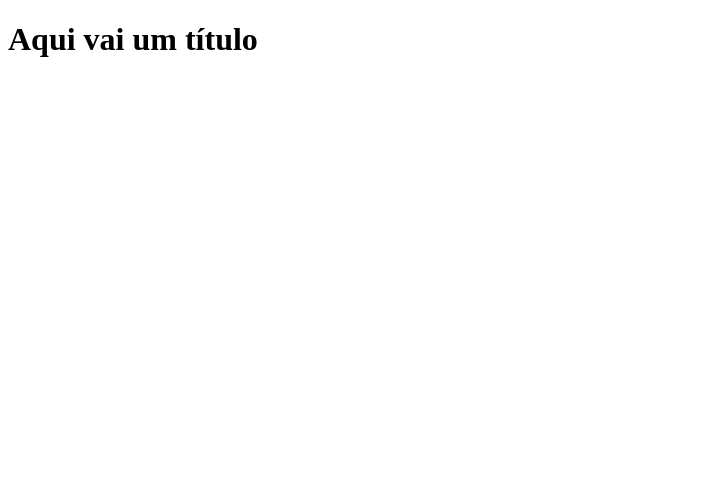
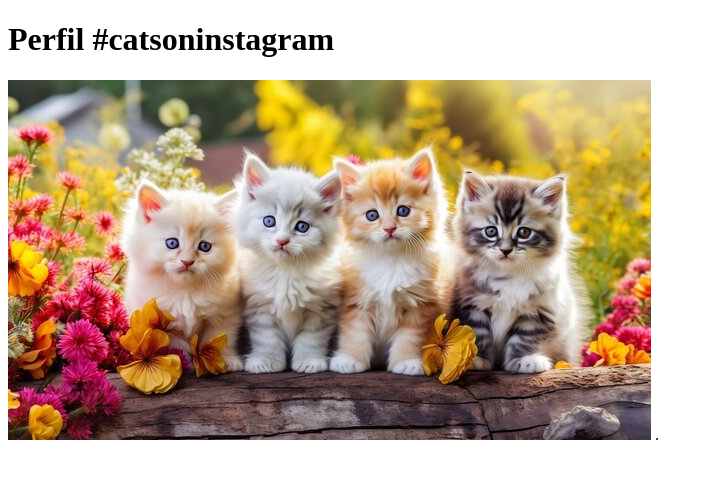
Before and after one commit to Bruno-Passos/projetoDescomplica, a plain HTML site: page index.html in a window 1280 px wide. Shown: the whole page, without its empty margins (0-713 px from the left). Drawn offline with Linux system fonts and the light colour scheme.

Commit message:
adiciona imagem ao projeto e altera titulos

```diff
--- a/index.html
+++ b/index.html
@@ -1,10 +1,12 @@
 <!DOCTYPE html>
 <html lang="pt-br">
 <head>
-    <title>Título da página</title>
+    <title>Fanpage de Gatinhos</title>
     <meta charset="utf-8">
 </head>
 <body>
-    <h1>Aqui vai um título</h1>
+    <h1>Perfil #catsoninstagram</h1>
+    <img src="images/cats.jpg" />
 </body>
 </html>
+.
```
Also changed, not shown: images/cats.jpg (added).
